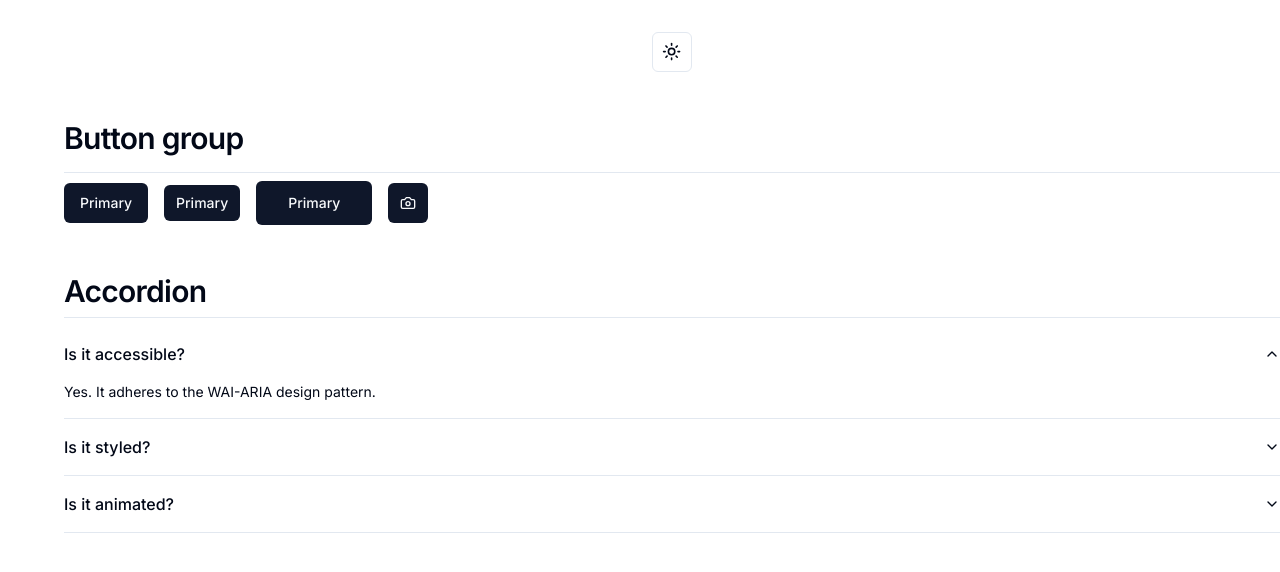
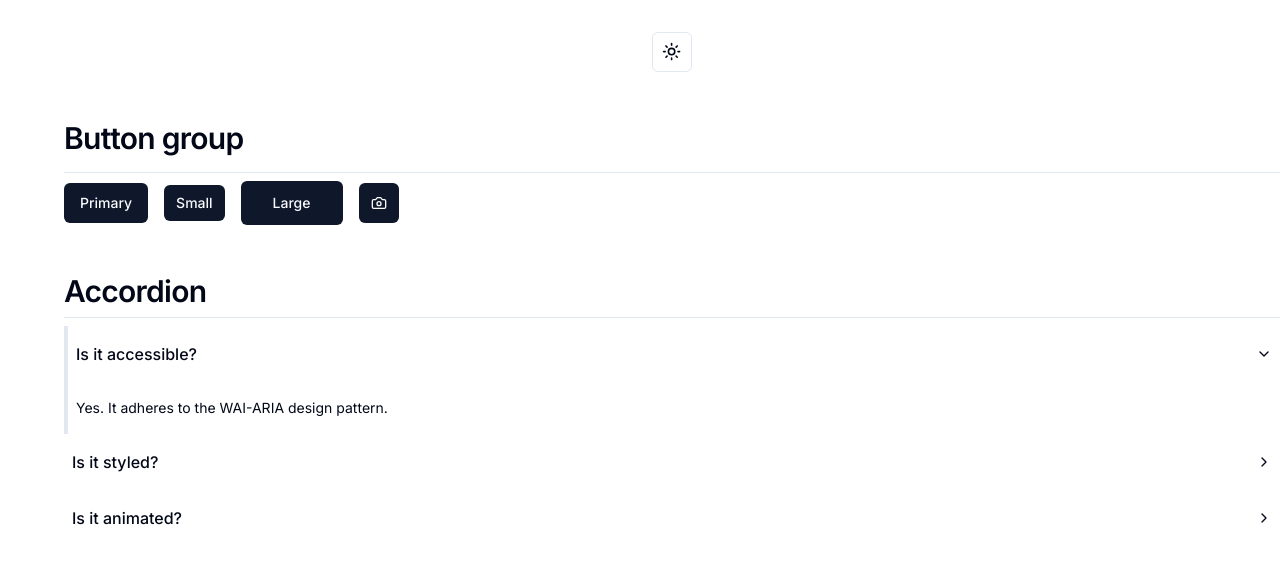
Before and after one commit to yportfolio/patternfly-tailwind, a Next.js app: page / in a window 1280 px wide. Both pictures are taken after a click on the button "Is it accessible?". Shown: the top 572 px of the page. Built offline with nearby package versions, Linux system fonts and the light colour scheme.

Commit message:
feat: add accordion component

```diff
--- a/app/components/AccordionDemo.tsx
+++ b/app/components/AccordionDemo.tsx
@@ -15,6 +15,7 @@
           Yes. It adheres to the WAI-ARIA design pattern.
         </AccordionContent>
       </AccordionItem>
+
       <AccordionItem value="item-2">
         <AccordionTrigger>Is it styled?</AccordionTrigger>
         <AccordionContent>
@@ -22,6 +23,7 @@
           components&apos; aesthetic.
         </AccordionContent>
       </AccordionItem>
+
       <AccordionItem value="item-3">
         <AccordionTrigger>Is it animated?</AccordionTrigger>
         <AccordionContent>
--- a/app/page.tsx
+++ b/app/page.tsx
@@ -14,8 +14,8 @@
         </h2>
         <div className="space-x-4 flex items-center">
           <Button>Primary</Button>
-          <Button size="sm">Primary</Button>
-          <Button size="lg">Primary</Button>
+          <Button size="sm">Small</Button>
+          <Button size="lg">Large</Button>
           <Button size="icon">
             <Camera className="h-4 w-4" />
           </Button>
--- a/components/ui/accordion.tsx
+++ b/components/ui/accordion.tsx
@@ -1,12 +1,12 @@
-"use client"
+"use client";
 
-import * as React from "react"
-import * as AccordionPrimitive from "@radix-ui/react-accordion"
-import { ChevronDown } from "lucide-react"
+import * as React from "react";
+import * as AccordionPrimitive from "@radix-ui/react-accordion";
+import { ChevronRight } from "lucide-react";
 
-import { cn } from "@/lib/utils"
+import { cn } from "@/lib/utils";
 
-const Accordion = AccordionPrimitive.Root
+const Accordion = AccordionPrimitive.Root;
 
 const AccordionItem = React.forwardRef<
   React.ElementRef<typeof AccordionPrimitive.Item>,
@@ -14,11 +14,11 @@
 >(({ className, ...props }, ref) => (
   <AccordionPrimitive.Item
     ref={ref}
-    className={cn("border-b", className)}
+    className={cn("[&[data-state=open]]:border-l-4", className)}
     {...props}
   />
-))
-AccordionItem.displayName = "AccordionItem"
+));
+AccordionItem.displayName = "AccordionItem";
 
 const AccordionTrigger = React.forwardRef<
   React.ElementRef<typeof AccordionPrimitive.Trigger>,
@@ -28,17 +28,17 @@
     <AccordionPrimitive.Trigger
       ref={ref}
       className={cn(
-        "flex flex-1 items-center justify-between py-4 font-medium transition-all hover:underline [&[data-state=open]>svg]:rotate-180",
+        "flex flex-1 items-center justify-between py-4 px-2 font-medium transition-all hover:bg-secondary [&[data-state=open]>svg]:rotate-90 ",
         className
       )}
       {...props}
     >
       {children}
-      <ChevronDown className="h-4 w-4 shrink-0 transition-transform duration-200" />
+      <ChevronRight className="h-4 w-4 shrink-0 transition-transform duration-200" />
     </AccordionPrimitive.Trigger>
   </AccordionPrimitive.Header>
-))
-AccordionTrigger.displayName = AccordionPrimitive.Trigger.displayName
+));
+AccordionTrigger.displayName = AccordionPrimitive.Trigger.displayName;
 
 const AccordionContent = React.forwardRef<
   React.ElementRef<typeof AccordionPrimitive.Content>,
@@ -47,14 +47,14 @@
   <AccordionPrimitive.Content
     ref={ref}
     className={cn(
-      "overflow-hidden text-sm transition-all data-[state=closed]:animate-accordion-up data-[state=open]:animate-accordion-down",
+      "overflow-hidden text-sm px-2 transition-all data-[state=closed]:animate-accordion-up data-[state=open]:animate-accordion-down",
       className
     )}
     {...props}
   >
-    <div className="pb-4 pt-0">{children}</div>
+    <div className="py-4 flex items-center">{children}</div>
   </AccordionPrimitive.Content>
-))
-AccordionContent.displayName = AccordionPrimitive.Content.displayName
+));
+AccordionContent.displayName = AccordionPrimitive.Content.displayName;
 
-export { Accordion, AccordionItem, AccordionTrigger, AccordionContent }
+export { Accordion, AccordionItem, AccordionTrigger, AccordionContent };
```
Also changed, not shown: app/globals.css (line endings or trailing spaces).
